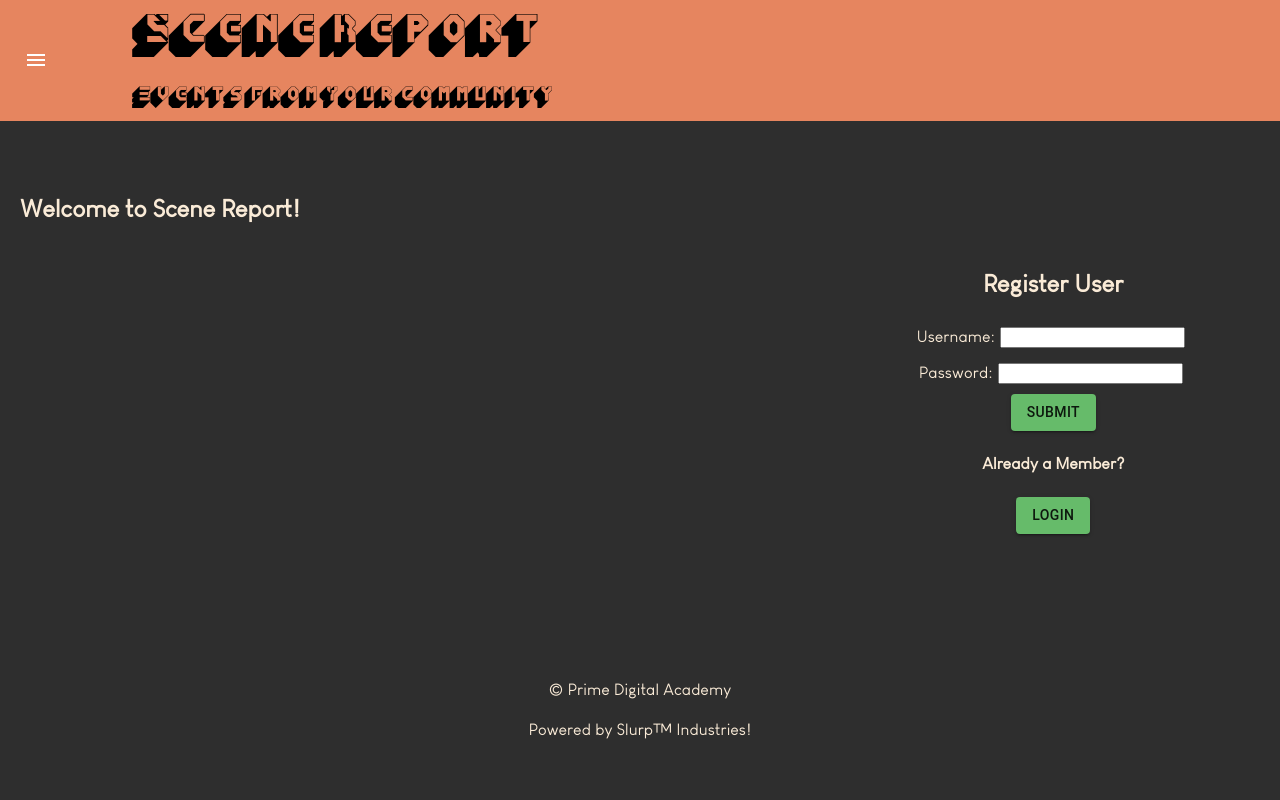
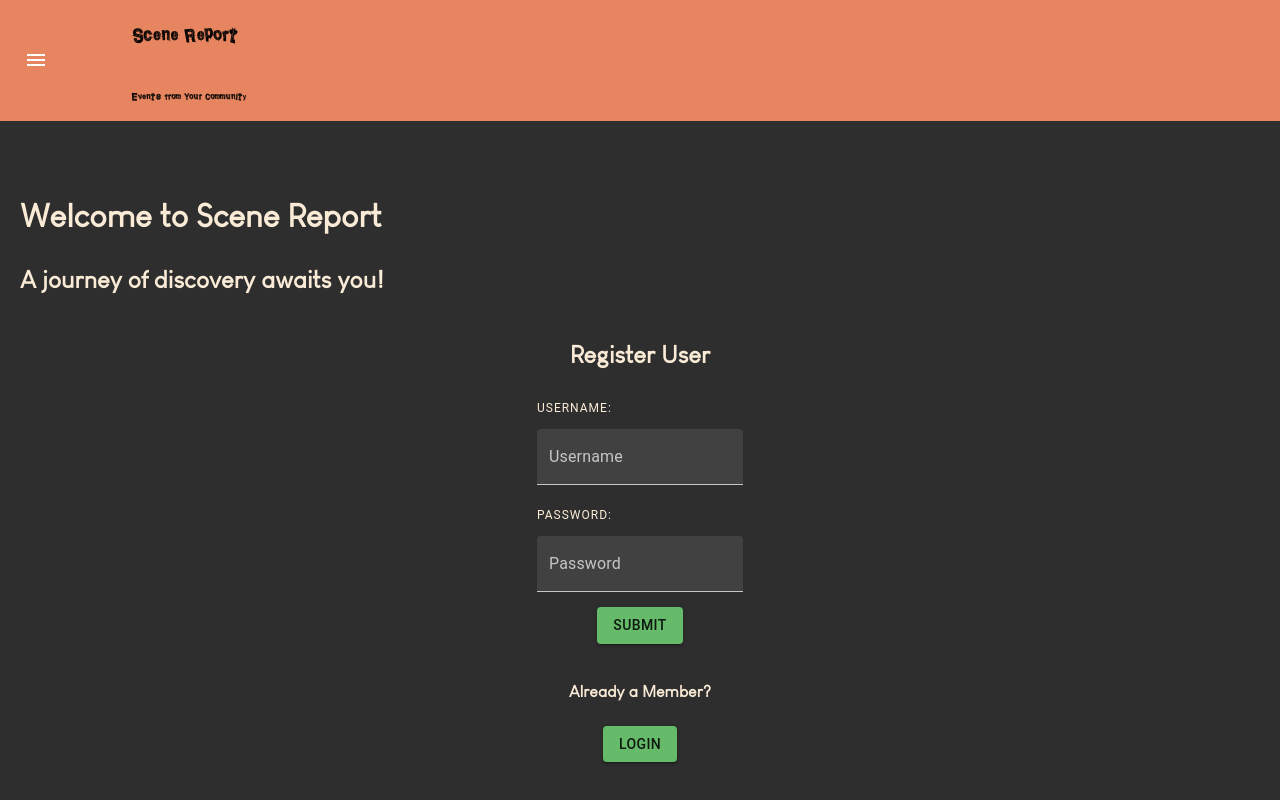
Before and after one commit to walkerneu/scene-report-app, a React (Create React App) app: page /event/1#/home in a window 1280 px wide. Shown: the top 800 px of the page. Built offline with nearby package versions, Linux system fonts and the light colour scheme; no server answers.

Commit message:
Updated styling, updated conditional rendering

```diff
--- a/src/components/App/App.css
+++ b/src/components/App/App.css
@@ -4,7 +4,7 @@
 }
 @font-face {
   font-family: "blockbuster";
-  src: url("../../../public/Blockbuster.ttf");
+  src: url("../../../public/PunkInside.ttf");
 }
 @font-face {
   font-family: "helsinki";
@@ -169,6 +169,18 @@ input {
   align-items: center;
 }
 
+.genrebox {
+  display: flex;
+  flex-direction: row;
+  align-content: flex-start;
+}
+
+.genre-item {
+  font-size: large;
+  max-width: fit-content;
+  padding: 5px;
+}
+
 .test {
   color:#e6855f
 }
--- a/src/components/CommentItem/CommentItem.jsx
+++ b/src/components/CommentItem/CommentItem.jsx
@@ -16,7 +16,8 @@ function CommentItem ({comment}){
             backgroundColor: "#2e2e2e",
             color: "antiquewhite",
             outline: "#e6855f solid 5px",
-            ml: 3}}>
+            ml: 3,
+            mb: 2}}>
         <CardContent>
         <CardActionArea>
           <Typography gutterBottom fontFamily="helsinki" variant="body" component="div" onClick={userClick}>
--- a/src/components/Footer/Footer.jsx
+++ b/src/components/Footer/Footer.jsx
@@ -8,7 +8,7 @@ import './Footer.css';
 
 function Footer() {
   return <footer>
-          <p>&copy; Prime Digital Academy</p>
+          <p>&copy; Walker Neudorff</p>
           <p>Powered by Slurp™ Industries!</p>
         </footer>;
 }
--- a/src/components/LandingPage/LandingPage.css
+++ b/src/components/LandingPage/LandingPage.css
@@ -6,11 +6,10 @@ Grid
   display: flex;
   flex: 0 1 auto;
   /* defaults to 'row' */
-  flex-direction: row;
+  flex-direction: column;
   flex-wrap: wrap;
   /* defaults to 'flex-start' */
-  justify-content: flex-start;
-  align-items: flex-start;
+  align-items: center;
 }
 
 .grid-col {
--- a/src/components/LandingPage/LandingPage.jsx
+++ b/src/components/LandingPage/LandingPage.jsx
@@ -14,21 +14,14 @@ function LandingPage() {
 
   return (
     <div className="container">
-      <h2>Welcome to Scene Report!</h2>
-
+      <h1>Welcome to Scene Report</h1>
+      <h2>A journey of discovery awaits you!</h2>
       <div className="grid">
-        <div className="grid-col grid-col_8">
-        </div>
-        <div className="grid-col grid-col_4">
           <RegisterForm />
-
-          <center>
             <h4>Already a Member?</h4>
             <Button variant="contained" color="success" onClick={onLogin}>
               Login
             </Button>
-          </center>
-        </div>
       </div>
     </div>
   );
--- a/src/components/LoginForm/LoginForm.jsx
+++ b/src/components/LoginForm/LoginForm.jsx
@@ -2,6 +2,8 @@ import React, { useState } from 'react';
 import { useDispatch } from 'react-redux';
 import {useSelector} from 'react-redux';
 import { Button } from '@mui/material';
+import Typography from "@mui/material/Typography";
+import TextField from "@mui/material/TextField";
 
 function LoginForm() {
   const [username, setUsername] = useState('');
@@ -34,31 +36,39 @@ function LoginForm() {
         </h3>
       )}
       <div>
-        <label htmlFor="username">
+      <Typography gutterBottom variant="overline" display="block">
           Username:
-          <input
-            type="text"
-            name="username"
-            required
+        </Typography>
+        <TextField
+          sx={{mb: "15px"}}
+          label="Username"
+          placeholder="Username"
+          multiline
+          maxRows={4}
+          variant="filled"
           value={username}
           onChange={(event) => setUsername(event.target.value)}
         />
-        </label>
       </div>
       <div>
-        <label htmlFor="password">
+      <Typography gutterBottom variant="overline" display="block">
           Password:
-          <input
+        </Typography>
+        <TextField
+          sx={{mb: "15px"}}
+          label="Password"
+          placeholder="Password"
           type="password"
-            name="password"
-            required
+          multiline
+          maxRows={4}
+          variant="filled"
           value={password}
           onChange={(event) => setPassword(event.target.value)}
         />
-        </label>
       </div>
       <div>
         <Button
+          sx={{mb: "15px"}}
           variant="contained"
           color="success"
           type="submit"
--- a/src/components/LoginPage/LoginPage.jsx
+++ b/src/components/LoginPage/LoginPage.jsx
@@ -12,7 +12,7 @@ function LoginPage() {
       <center>
         <button
           type="button"
-          className="btn btn_asLink"
+          className="btn btn_asLink test"
           onClick={() => {
             history.push('/registration');
           }}
--- a/src/components/RegisterForm/RegisterForm.jsx
+++ b/src/components/RegisterForm/RegisterForm.jsx
@@ -1,6 +1,8 @@
 import React, { useState } from 'react';
 import { useDispatch, useSelector } from 'react-redux';
 import { Button } from '@mui/material';
+import Typography from "@mui/material/Typography";
+import TextField from "@mui/material/TextField";
 
 function RegisterForm() {
   const [username, setUsername] = useState('');
@@ -29,31 +31,39 @@ function RegisterForm() {
         </h3>
       )}
       <div>
-        <label htmlFor="username">
+      <Typography gutterBottom variant="overline" display="block">
           Username:
-          <input
-            type="text"
-            name="username"
+        </Typography>
+        <TextField
+          sx={{mb: "15px"}}
+          label="Username"
+          placeholder="Username"
+          multiline
+          maxRows={4}
+          variant="filled"
           value={username}
-            required
           onChange={(event) => setUsername(event.target.value)}
         />
-        </label>
       </div>
       <div>
-        <label htmlFor="password">
+      <Typography gutterBottom variant="overline" display="block">
           Password:
-          <input
+        </Typography>
+        <TextField
+          sx={{mb: "15px"}}
+          label="Password"
+          placeholder="Password"
           type="password"
-            name="password"
+          multiline
+          maxRows={4}
+          variant="filled"
           value={password}
-            required
           onChange={(event) => setPassword(event.target.value)}
         />
-        </label>
       </div>
       <div>
         <Button
+          sx={{mb: "15px"}}
           variant="contained"
           color="success"
           type="submit"
--- a/src/components/RegisterPage/RegisterPage.jsx
+++ b/src/components/RegisterPage/RegisterPage.jsx
@@ -13,7 +13,7 @@ function RegisterPage() {
       <center>
         <button
           type="button"
-          className="btn btn_asLink"
+          className="btn btn_asLink test"
           onClick={() => {
             history.push('/login');
           }}
--- a/src/components/UserPage/UserPage.jsx
+++ b/src/components/UserPage/UserPage.jsx
@@ -27,7 +27,7 @@ function UserPage() {
       return (
         <>
         <h3>You don't have any events on your calendar!</h3>
-        <h3 onClick={goToSearch} className='pointer'>Click here to discover events!</h3>
+        <h3 onClick={goToSearch} className='pointer test'>Click here to discover events!</h3>
         </>
       )
     }
--- a/src/components/UserProfile/UserProfile.jsx
+++ b/src/components/UserProfile/UserProfile.jsx
@@ -38,23 +38,23 @@ function UserProfile(){
     console.log("attendance:", userAttendance);
     return (
         <div>
-        <Button
-          size="small"
-          color="primary"
-          onClick={goBack}
-          data-testid="toList"
-        >
-          BACK
-        </Button>
         { currentUser && currentUser.id === user.id ?
         <>
-        <Button size="small" color="primary" onClick={goToEdit}>
+        <Button variant="outlined" color="secondary" onClick={goToEdit}>
           Would you like to edit your profile?
         </Button>
         </>
         :
         ""
         }
+        <Button
+          variant="outlined"
+          color="secondary"
+          onClick={goBack}
+          data-testid="toList"
+        >
+          BACK
+        </Button>
     <Card
       sx={{ maxWidth: 850, display: 'flex', backgroundColor: "#2e2e2e", color: "antiquewhite"}}
       className="description-box"
@@ -78,7 +78,7 @@ function UserProfile(){
         </Typography>
         </p>
         <Typography gutterBottom variant="h6" component="div">
-          <a href={currentUser && currentUser.social_media_link}>Social Media Link</a>
+          <a className='test' href={currentUser && currentUser.social_media_link}>Social Media Link</a>
         </Typography>
       </CardContent>
     </Card>
@@ -92,7 +92,7 @@ function UserProfile(){
             const eventTime = new Date (userEvent.event_time);
             if (eventTime.getTime() > now.getTime()){
                 return (
-                    <Card sx={{maxWidth: 100, backgroundColor: "#2e2e2e", color: "antiquewhite"}} onClick={() => goToEvent(userEvent.id)} className="pointer">
+                    <Card key={userEvent.id} sx={{maxWidth: 100, backgroundColor: "#2e2e2e", color: "antiquewhite"}} onClick={() => goToEvent(userEvent.id)} className="pointer">
                     <img
                     src={userEvent.event_photo_url}
                     alt={userEvent.title}
@@ -116,7 +116,7 @@ function UserProfile(){
     >
         {userAttendance.map(userEvent => {
                 return (
-                    <Card sx={{maxWidth: 100, backgroundColor: "#2e2e2e", color: "antiquewhite"}} onClick={() => goToEvent(userEvent.id)} className="pointer">
+                    <Card key={userEvent.id} sx={{maxWidth: 100, backgroundColor: "#2e2e2e", color: "antiquewhite"}} onClick={() => goToEvent(userEvent.id)} className="pointer">
                     <img
                     src={userEvent.event_photo_url}
                     alt={userEvent.title}
@@ -141,7 +141,7 @@ function UserProfile(){
             const eventTime = new Date (userEvent.event_time);
             if (eventTime.getTime() < now.getTime()){
                 return (
-                    <Card sx={{maxWidth: 100, backgroundColor: "#2e2e2e", color: "antiquewhite"}} onClick={() => goToEvent(userEvent.id)} className="pointer">
+                    <Card key={userEvent.id} sx={{maxWidth: 100, backgroundColor: "#2e2e2e", color: "antiquewhite"}} onClick={() => goToEvent(userEvent.id)} className="pointer">
                     <img
                     src={userEvent.event_photo_url}
                     alt={userEvent.title}
```
Also changed, not shown: src/components/EventPage/EventPage.jsx (+15 -14 lines), public/PunkInside.ttf (added). Lines whose indentation alone changed are shown as unchanged.
